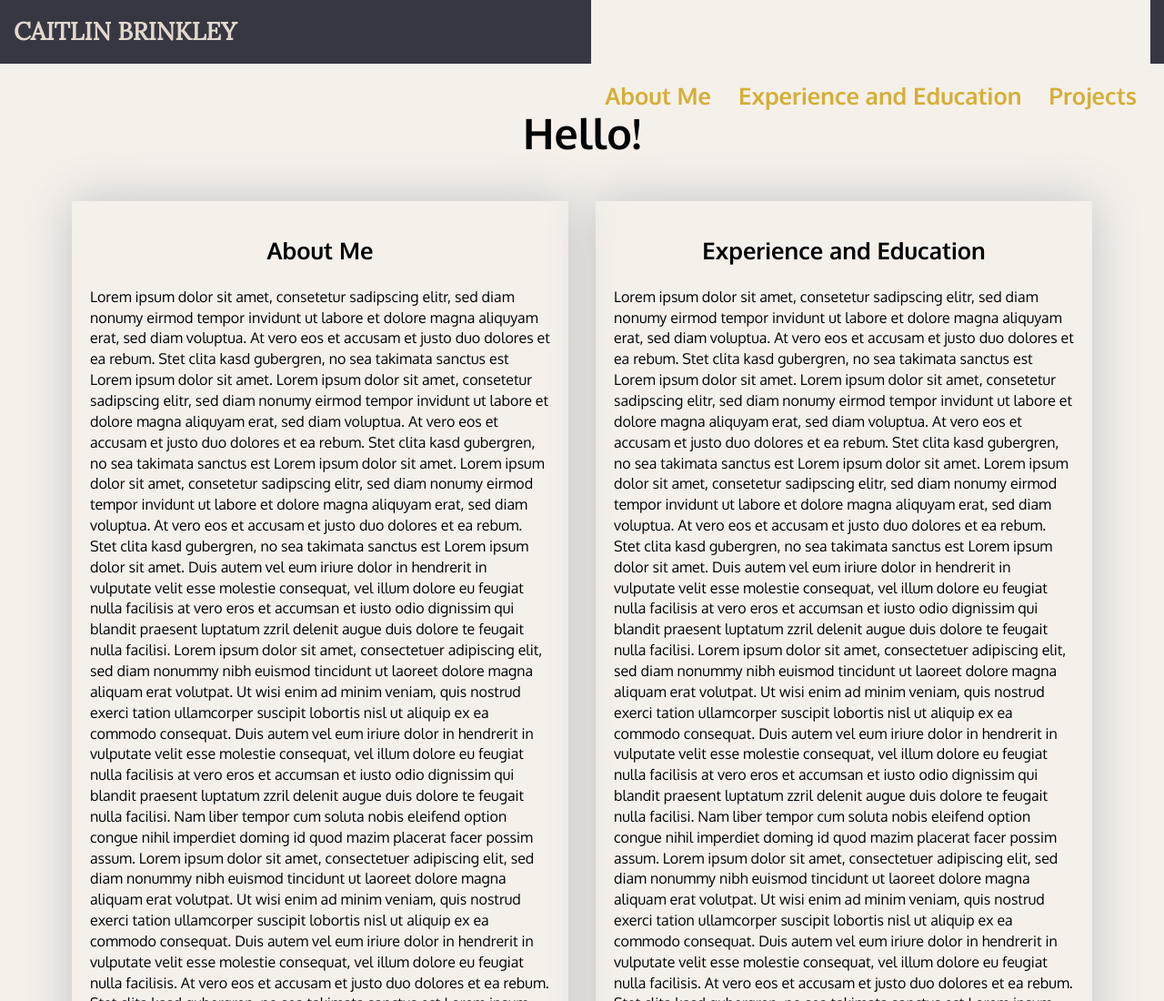
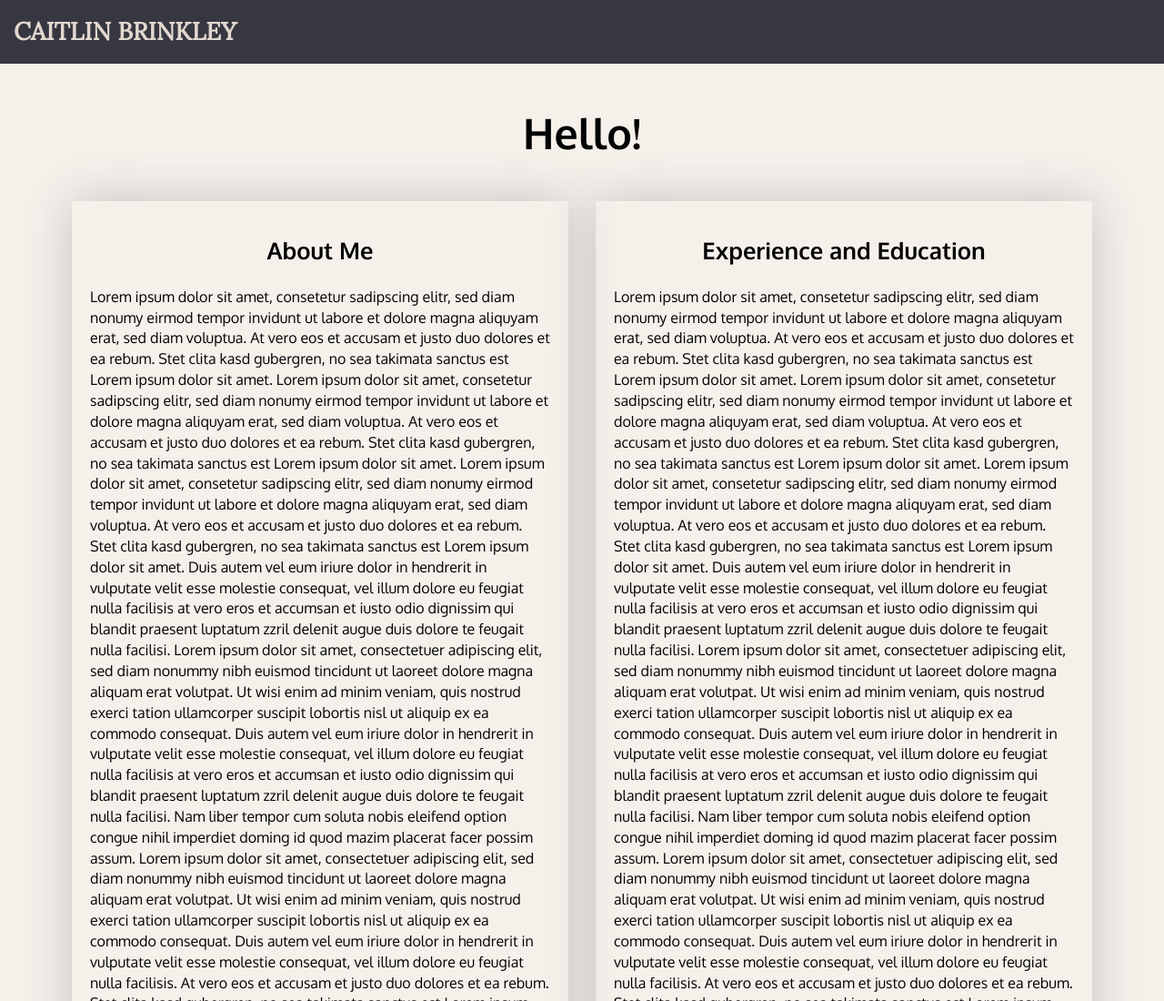
Before and after one commit to caitlinbrinkley/website, a plain HTML site: page index.html in a window 1280 px wide. Shown: the top 1100 px of the page at 91% size. Drawn offline with Linux system fonts and the light colour scheme.

Commit message:
Update index.html

```diff
--- a/index.html
+++ b/index.html
@@ -21,7 +21,7 @@
                         <a href="index.html"><h1>Caitlin Brinkley</h1></a>
                     </div>
 
-                    <button type="button" class="navbar-toggle collapsed" data-toggle="collapse" data-target="#collapsable-nav" aria-expanded="false">
+                    <button type="button" class="navbar-toggle collapsed visible-md" data-toggle="collapse" data-target="#collapsable-nav" aria-expanded="false">
                         <span class="sr-only">Toggle navigation</span>
                         <span class="icon-bar"></span>
                         <span class="icon-bar"></span>
@@ -30,15 +30,15 @@
                 </div>
 
                 <div id="collapsable-nav" class="collapse navbar-collapse">
-                    <ul id="nav-list" class="nav navbar-nav navbar-right text-center">
+                    <ul id="nav-list" class="nav navbar-nav navbar-right visible-md text-center">
                         <li>
-                            <a href="#about-tile"><br class="nav-item">About Me</a>
+                            <a href="#about-tile"><br class="hidden-md">About Me</a>
                         </li>
                         <li>
-                            <a href="#ed-tile"><br class="nav-item">Experience and Education</a>
+                            <a href="#ed-tile"><br class="hidden-md">Experience and Education</a>
                         </li>
                         <li>
-                            <a href="#proj-tile"><br class="nav-item">Projects</a>
+                            <a href="#proj-tile"><br class="hidden-md">Projects</a>
                         </li>
                     </ul>
                 </div>
@@ -139,7 +139,7 @@
             </div>
             <!-- <div class="clearfix visible-md-block"></div> -->
              <div class="col-md-6 col-sm-12 col-xs-12">
-                <div id="proj-tile">
+                <div id="proj-title">
                     <section>
                         <h3 class="text-center">Projects</h3>
                         <p>
```
